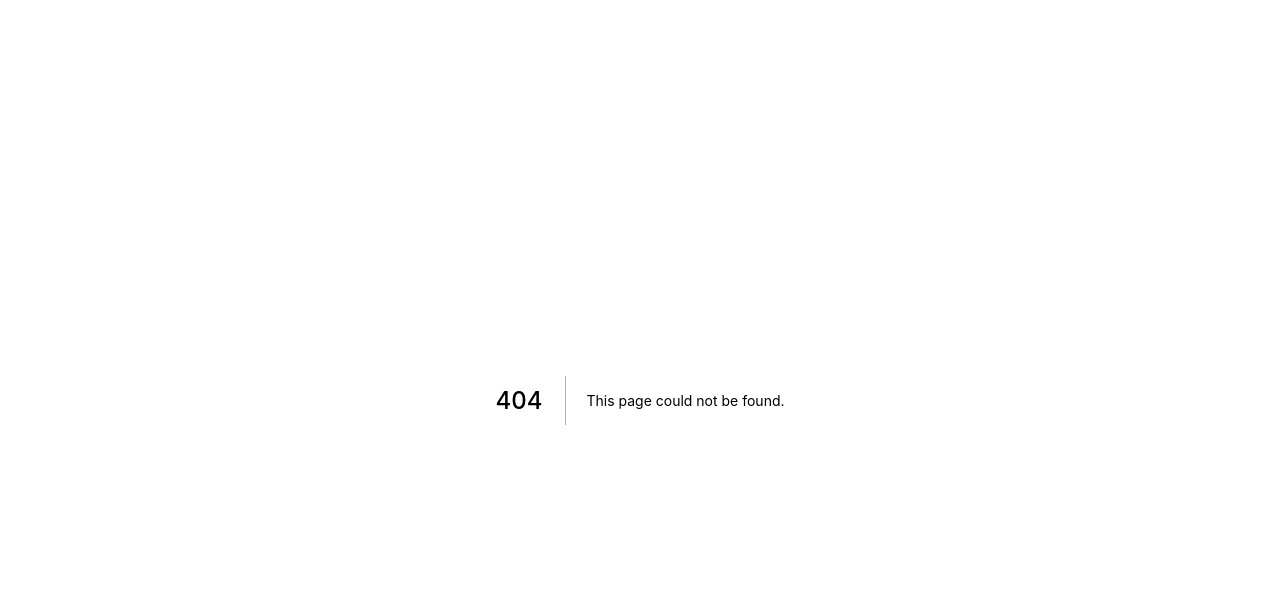
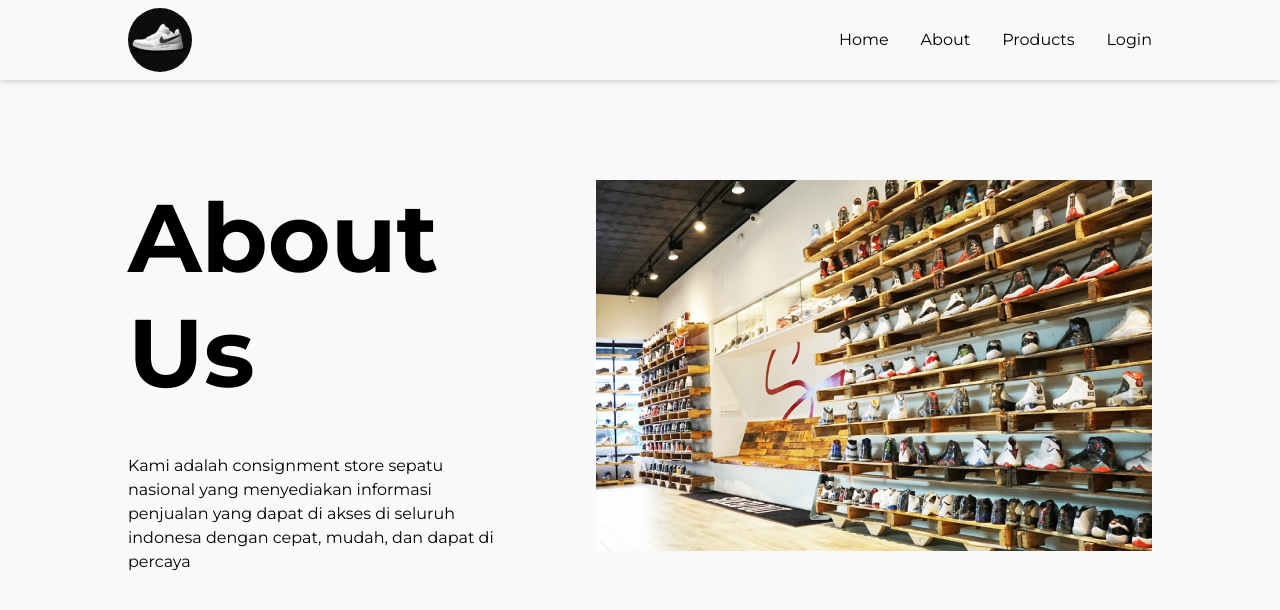
Before and after one commit to Shoespedia/shoespedia, a Next.js app: page /about in a window 1280 px wide. Before the commit this address had no page. Shown: the top 610 px of the page. Built offline with nearby package versions, Linux system fonts and the light colour scheme.

Commit message:
add links in navbar and add about us page

```diff
--- /dev/null
+++ b/components/AboutSection.js
@@ -0,0 +1,22 @@
+import React from 'react';
+import { Button, Heading, HStack, Image, Stack, Text } from '@chakra-ui/react';
+
+const AboutSection = () => {
+  return (
+    <HStack alignItems='start'>
+      <Stack spacing='24px'>
+        <Heading fontWeight='bold' fontSize='96px'>
+          About Us
+        </Heading>
+        <Text mt='20px' width='80%'>
+          Kami adalah consignment store sepatu nasional yang menyediakan
+          informasi penjualan yang dapat di akses di seluruh indonesa dengan
+          cepat, mudah, dan dapat di percaya
+        </Text>
+      </Stack>
+      <Image src='assets/shoestore.png' alt='shoestore' />
+    </HStack>
+  );
+};
+
+export default AboutSection;
--- a/components/Navbar.js
+++ b/components/Navbar.js
@@ -1,4 +1,5 @@
 import { HStack, Image, Text } from '@chakra-ui/react';
+import Link from 'next/link';
 import React from 'react';
 
 const Navbar = () => {
@@ -8,14 +9,30 @@ const Navbar = () => {
       px={{ base: '0', md: '10vw' }}
       shadow='md'
       mb='100px'
-      py='8px'
+      h='80px'
     >
       <Image src='assets/logo.png' borderRadius='50%' width='64px' />
       <HStack spacing={8}>
-        <Text>Home</Text>
-        <Text>About</Text>
-        <Text>Products</Text>
-        <Text>Login</Text>
+        <Link href='/'>
+          <a>
+            <Text>Home</Text>
+          </a>
+        </Link>
+        <Link href='/about'>
+          <a>
+            <Text>About</Text>
+          </a>
+        </Link>
+        <Link href='/products'>
+          <a>
+            <Text>Products</Text>
+          </a>
+        </Link>
+        <Link href='/login'>
+          <a>
+            <Text>Login</Text>
+          </a>
+        </Link>
       </HStack>
     </HStack>
   );
--- /dev/null
+++ b/pages/about.js
@@ -0,0 +1,20 @@
+import { Stack } from '@chakra-ui/react';
+import AboutSection from '../components/AboutSection';
+import Navbar from '../components/Navbar';
+import Page from '../components/Page';
+
+export default function Home() {
+  return (
+    <Page title='Shoespedia'>
+      <Navbar />
+
+      <Stack
+        spacing='50px'
+        px={{ base: '0', md: '10vw' }}
+        minH='calc(100vh - 180px)'
+      >
+        <AboutSection />
+      </Stack>
+    </Page>
+  );
+}
```
Also changed, not shown: public/assets/shoestore.png (added).
